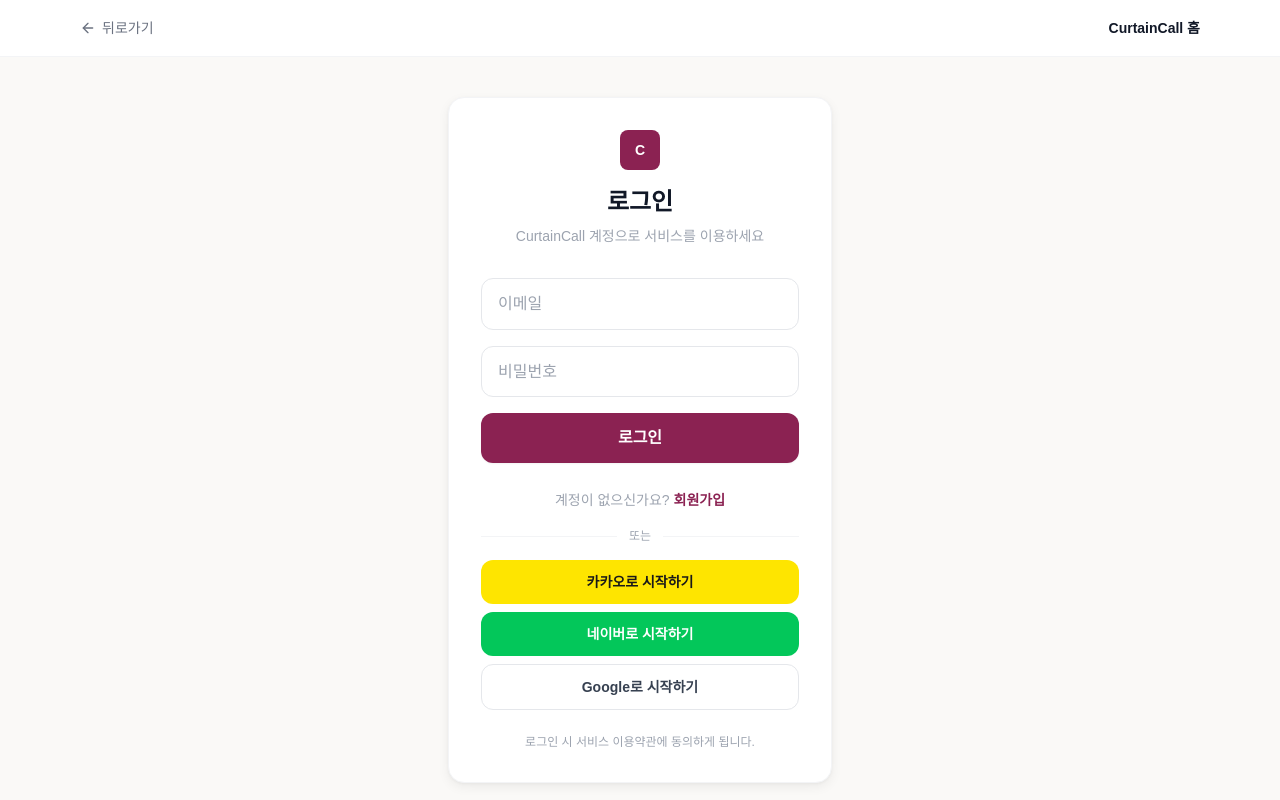
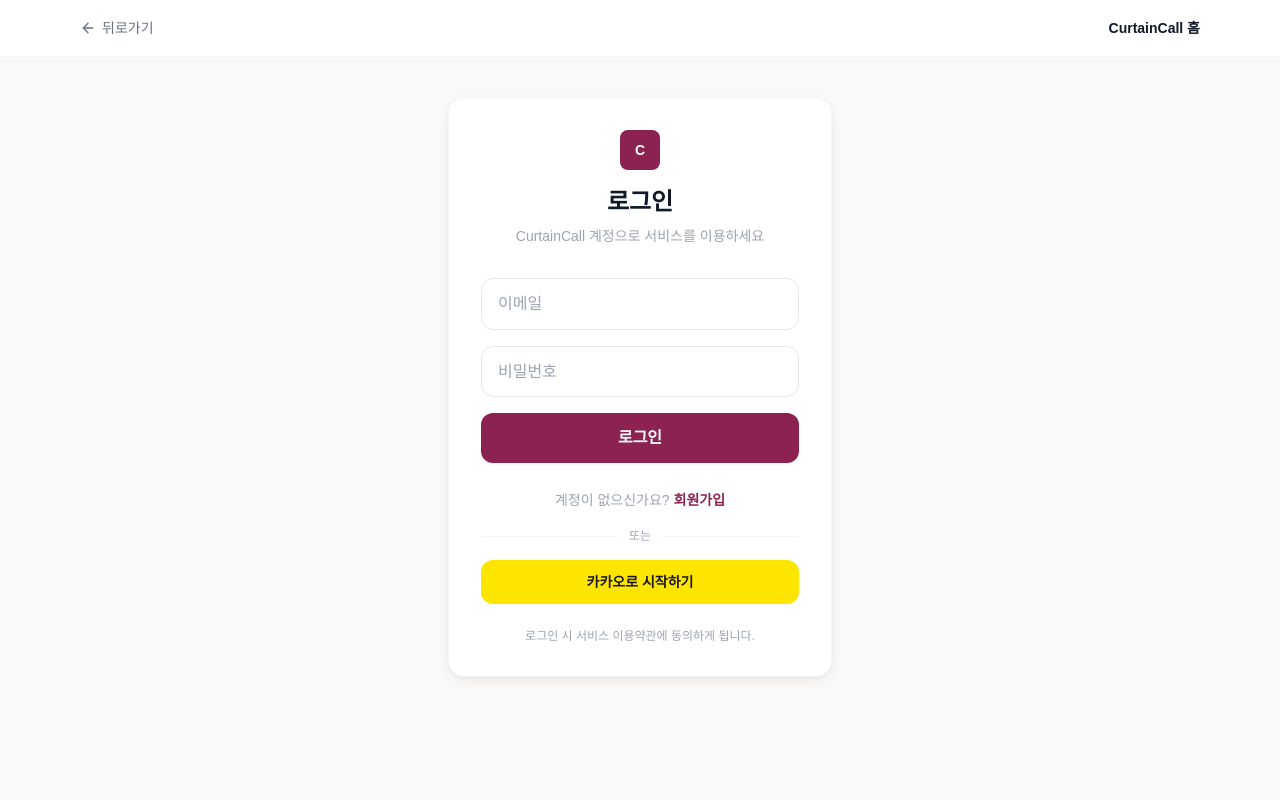
Before and after one commit to ldj4245/CurtainCall, a React (Vite) app in the folder frontend/: page /login in a window 1280 px wide. Built offline with nearby package versions, Linux system fonts and the light colour scheme; a web font is replaced by a local one.

Commit message:
fix: 로그인 페이지에서 미구현 네이버/구글 버튼 제거

```diff
--- a/frontend/src/pages/Auth/LoginPage.tsx
+++ b/frontend/src/pages/Auth/LoginPage.tsx
@@ -140,20 +140,6 @@
             >
               카카오로 시작하기
             </button>
-            <button
-              type="button"
-              onClick={() => startSocialLogin('/oauth2/authorization/naver')}
-              className="flex items-center justify-center gap-2 w-full py-3 rounded-xl bg-[#03C75A] text-white font-semibold text-sm hover:brightness-95 transition"
-            >
-              네이버로 시작하기
-            </button>
-            <button
-              type="button"
-              onClick={() => startSocialLogin('/oauth2/authorization/google')}
-              className="flex items-center justify-center gap-2 w-full py-3 rounded-xl bg-white border border-gray-200 text-gray-700 font-semibold text-sm hover:bg-gray-50 transition"
-            >
-              Google로 시작하기
-            </button>
           </div>
 
           <p className="text-center text-xs text-gray-400 mt-6">
```
